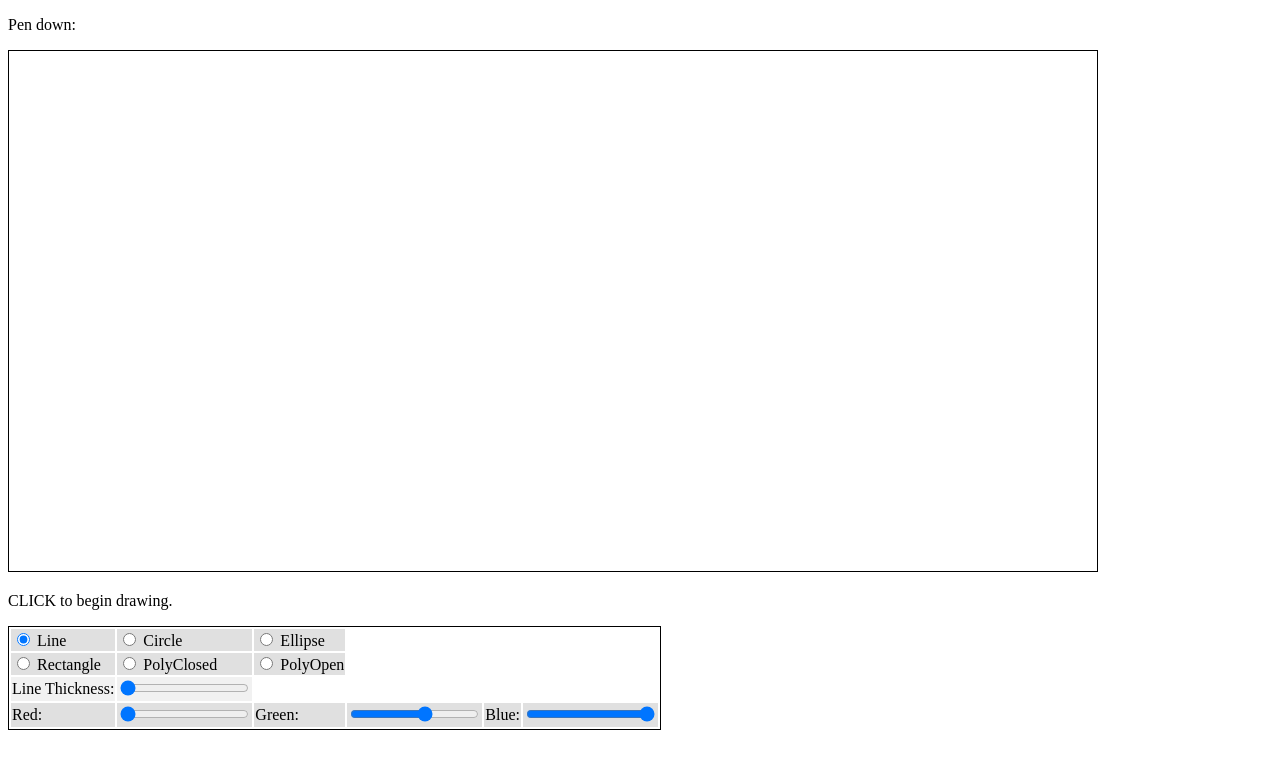
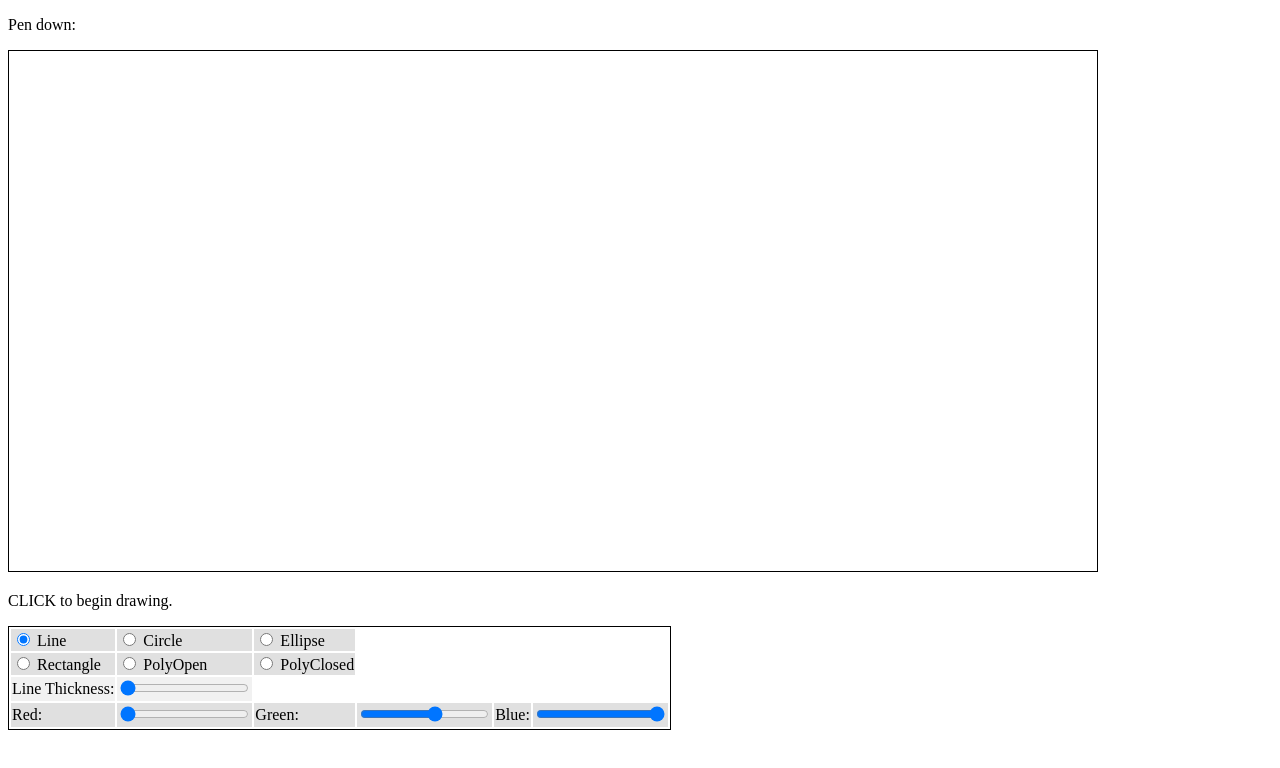
Before and after one commit to z00bean/427546s2018, a plain HTML site: page prog-hws/1/index.html in a window 1280 px wide. Drawn offline with Linux system fonts and the light colour scheme.

Commit message:
Update index.html

```diff
--- a/prog-hws/1/index.html
+++ b/prog-hws/1/index.html
@@ -23,8 +23,8 @@
             </tr>
             <tr bgcolor="#e0e0e0">
                     <td><input type="radio" id = "r4" name="shape" value="rect" > Rectangle </td>
-                    <td><input type="radio" id = "r5" name="shape" value="polyCl" > PolyClosed</td>
-                    <td><input type="radio" id = "r6" name="shape" value="polyOp" > PolyOpen  </td>
+                    <td><input type="radio" id = "r5" name="shape" value="polyCl" > PolyOpen</td>
+                    <td><input type="radio" id = "r6" name="shape" value="polyOp" > PolyClosed  </td>
             </tr>
             <tr bgcolor="#f1f1f1">
                 <td>Line Thickness: </td><td><input type="range" id="rangeSlider" name = "thickness" min="1" max="4" value="1"></td>
```
